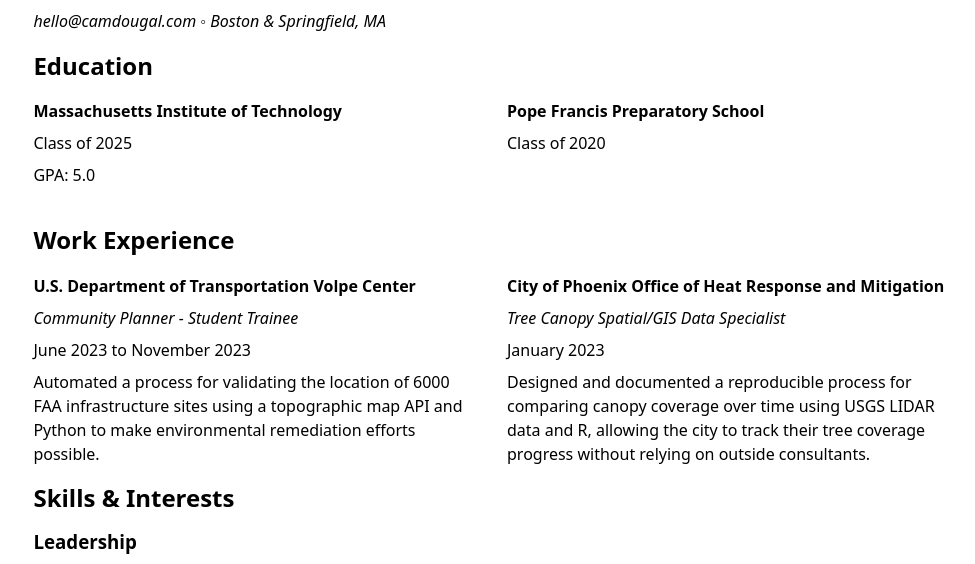
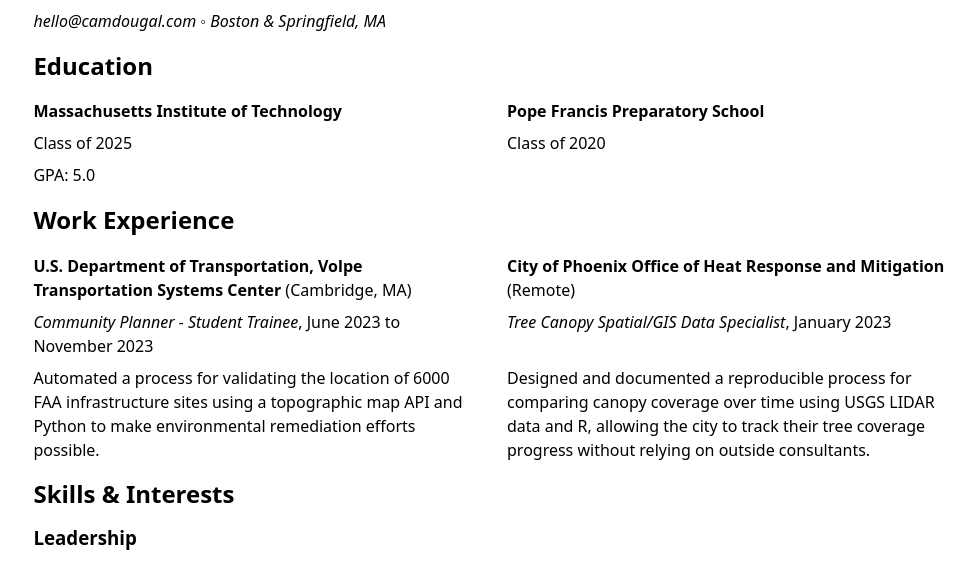
Before and after one commit to cammyt5/11.C35-L1-portfolio, a plain HTML site: page resume/index.html in a window 1280 px wide. Shown: the part 203-767 px from the top of the page, without its empty margins (149-1124 px from the left). Drawn offline with Linux system fonts and the light colour scheme.

Commit message:
style change on resume

```diff
--- a/resume/index.html
+++ b/resume/index.html
@@ -39,15 +39,13 @@
         <h2>Work Experience</h2>
             <div class="resume">
                 <article>
-                    <p class="resume"><b>U.S. Department of Transportation Volpe Center</b></p>
-                    <p class="resume"><em>Community Planner - Student Trainee</em></p>
-                    <p class="resume"><time datetime="2023-06">June 2023</time> to <time datetime="2023-11">November 2023</time></p>
+                    <p class="resume"><b>U.S. Department of Transportation, Volpe Transportation Systems Center</b> (Cambridge, MA)</p>
+                    <p class="resume"><em>Community Planner - Student Trainee</em>, <time datetime="2023-06">June 2023</time> to <time datetime="2023-11">November 2023</time></p>
                     <p class="resume">Automated a process for validating the location of 6000 FAA infrastructure sites using a topographic map API and Python to make environmental remediation efforts possible.</p>
                 </article>
                 <article>
-                    <p class="resume"><b>City of Phoenix Office of Heat Response and Mitigation</b></p>
-                    <p class="resume"><em>Tree Canopy Spatial/GIS Data Specialist</em></p>
-                    <p class="resume"><time datetime="2023-01">January 2023</time></p>
+                    <p class="resume"><b>City of Phoenix Office of Heat Response and Mitigation</b> (Remote)</p>
+                    <p class="resume"><em>Tree Canopy Spatial/GIS Data Specialist</em>, <time datetime="2023-01">January 2023</time></p>
                     <p class="resume">Designed and documented a reproducible process for comparing canopy coverage over time using USGS LIDAR data and R, allowing the city to track their tree coverage progress without relying on outside consultants.</p>
                 </article>
             </div>
--- a/style.css
+++ b/style.css
@@ -94,7 +94,7 @@
 article {
   display: grid;
   grid-template-rows: subgrid;
-  grid-row: span 4;
+  grid-row: span 3;
   gap: 0.5em;
 }
 
```
